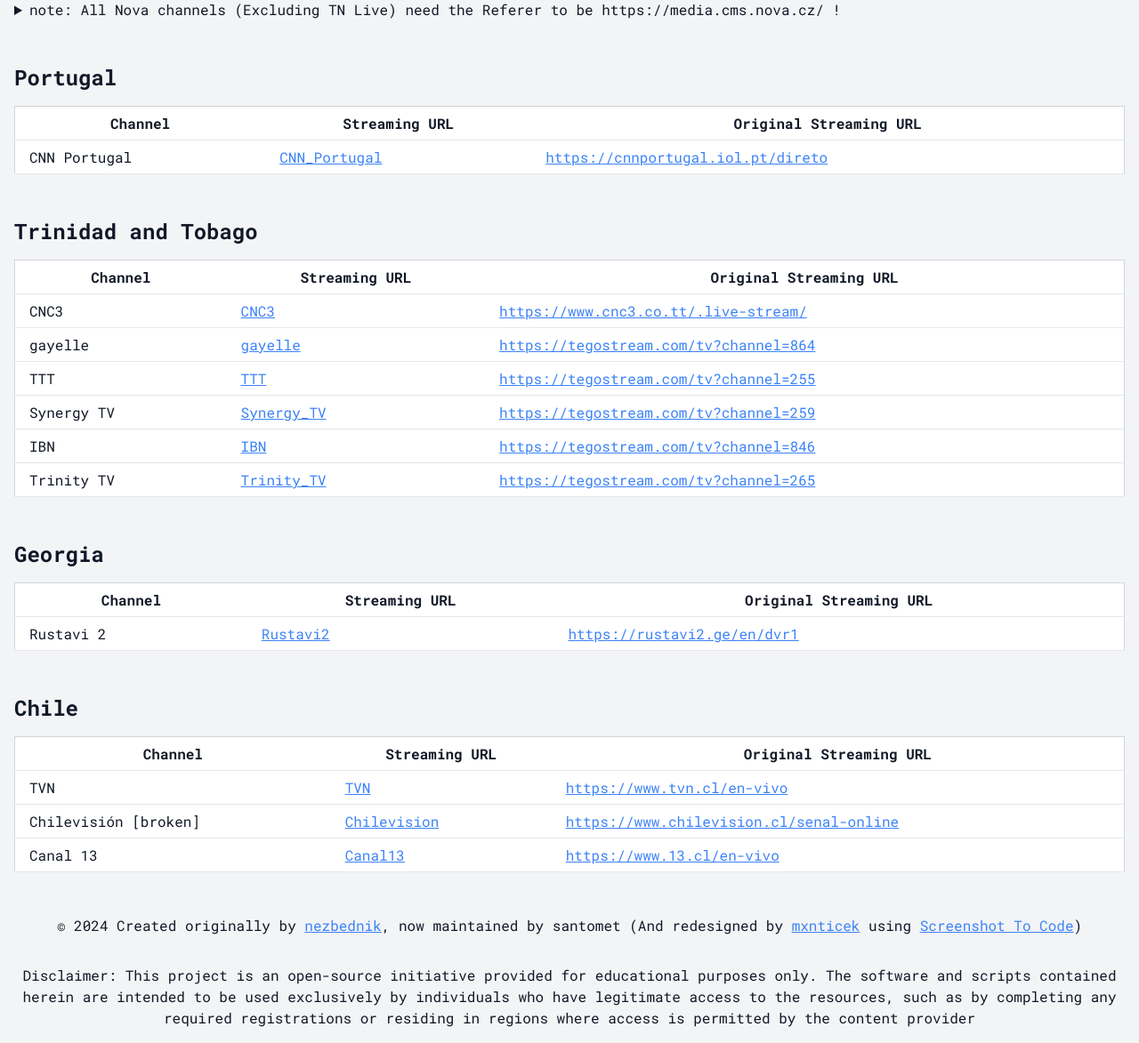
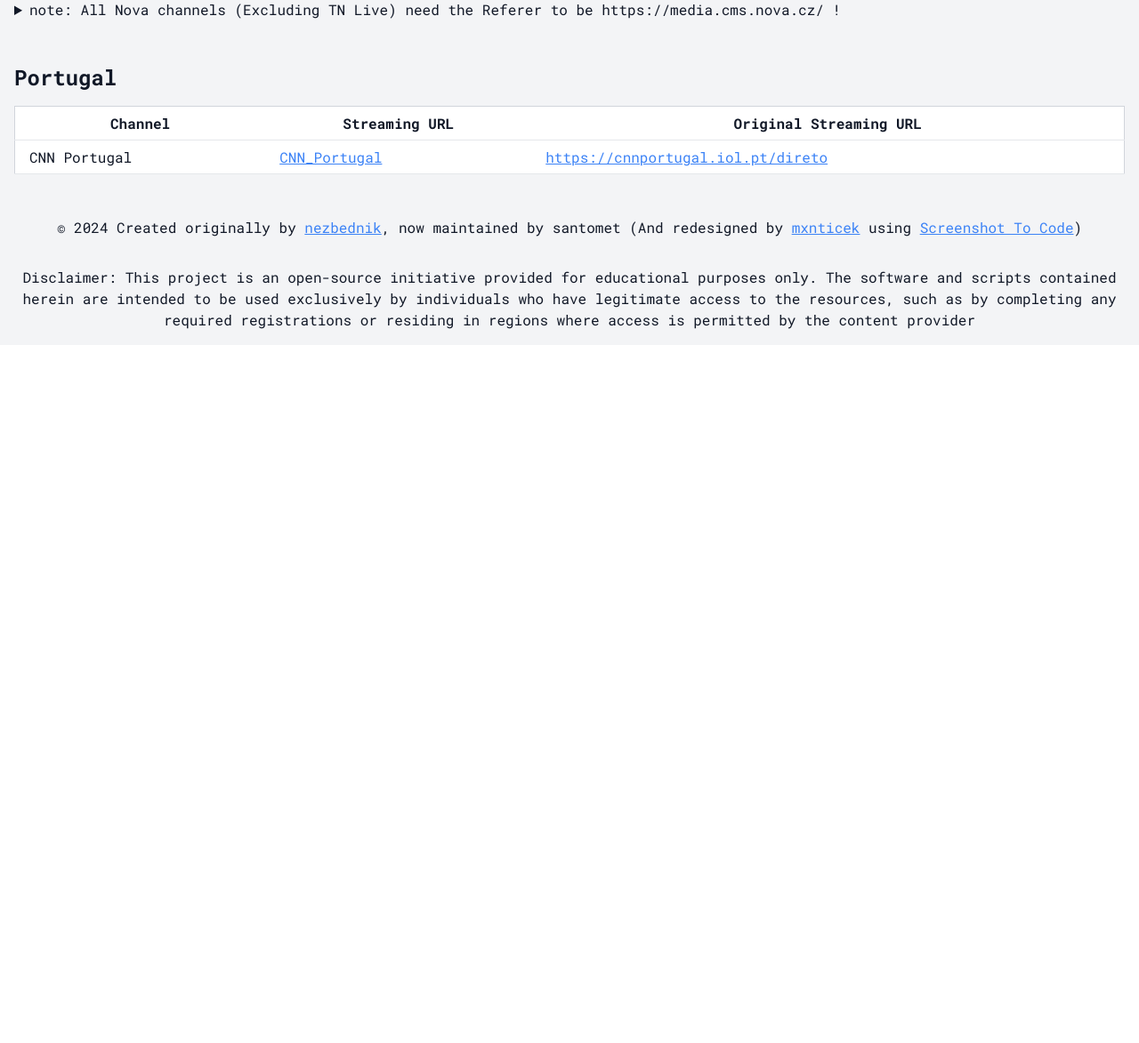
Before and after one commit to santomet/sktv-forwarders, a PHP site: page / in a window 1280 px wide. Shown: the part 1497-2670 px from the top of the page at 89% size. After the commit the page ends 1867 px from the top, so only its background shows below. Run offline with PHP 8.4, Linux system fonts and the light colour scheme; some libraries are stand-ins or nearby versions.

Commit message:
Remove dead channels from channels.inc.php

```diff
--- a/channels.inc.php
+++ b/channels.inc.php
@@ -67,52 +67,9 @@
 
 add_country($channels, "Czech Republic", "cz", $chan_cz, implode("\n", $czechNote));
 
-/*
-// Hungary
-$chan_hu = array();
-add_channel($chan_hu, "M1 /broken/", "M1", "https://hirado.hu/elo/m1/");
-add_channel($chan_hu, "M2 /broken/", "M2", "https://mediaklikk.hu/m2-elo/");
-add_channel($chan_hu, "M4 Sport + /broken/", "M4Plus", "https://m4sport.hu/elo/mtv4plus/");
-add_channel($chan_hu, "M5 /broken/", "M5", "https://mediaklikk.hu/m5-elo/");
-add_channel($chan_hu, "Duna /broken/", "Duna", "https://mediaklikk.hu/duna-elo/");
-add_channel($chan_hu, "Duna World /broken/", "Duna_World", "https://mediaklikk.hu/duna-world-elo/");
-
-add_country($channels, "Hungary", "hu", $chan_hu);
-*/
 
 // Portugal
 $chan_pt = array();
 add_channel($chan_pt, "CNN Portugal", "CNN_Portugal", "https://cnnportugal.iol.pt/direto");
 
 add_country($channels, "Portugal", "pt", $chan_pt);
-
-// Trinidad and Tobago
-$chan_tt = array();
-add_channel($chan_tt, "CNC3", "CNC3", "https://www.cnc3.co.tt/.live-stream/");
-add_channel($chan_tt, "gayelle", "gayelle", "https://tegostream.com/tv?channel=864");
-add_channel($chan_tt, "TTT", "TTT", "https://tegostream.com/tv?channel=255");
-add_channel($chan_tt, "Synergy TV", "Synergy_TV", "https://tegostream.com/tv?channel=259");
-add_channel($chan_tt, "IBN", "IBN", "https://tegostream.com/tv?channel=846");
-add_channel($chan_tt, "Trinity TV", "Trinity_TV", "https://tegostream.com/tv?channel=265");
-
-add_country($channels, "Trinidad and Tobago", "tt", $chan_tt);
-
-$chan_ge = array();
-add_channel($chan_ge, "Rustavi 2", "Rustavi2", "https://rustavi2.ge/en/dvr1");
-
-add_country($channels, "Georgia", "ge", $chan_ge);
-
-$chan_cl = array();
-add_channel($chan_cl, "TVN", "TVN", "https://www.tvn.cl/en-vivo");
-add_channel($chan_cl, "Chilevisión [broken]", "Chilevision", "https://www.chilevision.cl/senal-online");
-add_channel($chan_cl, "Canal 13", "Canal13", "https://www.13.cl/en-vivo");
-/*
-add_channel($chan_cl, "13 Entretención", "13Entretencion", "https://www.13.cl/13e");
-add_channel($chan_cl, "13 Cultura", "13Cultura", "https://www.13.cl/13cultura");
-add_channel($chan_cl, "13 Prime", "13Prime", "https://www.13.cl/13p");
-add_channel($chan_cl, "13 Kids", "13Kids", "https://www.13.cl/13kids");
-add_channel($chan_cl, "13 Realities", "13Realities", "https://www.13.cl/13realities");
-add_channel($chan_cl, "13 Teleseries", "13Teleseries", "https://www.13.cl/13t");
-*/
-
-add_country($channels, "Chile", "cl", $chan_cl);
```
